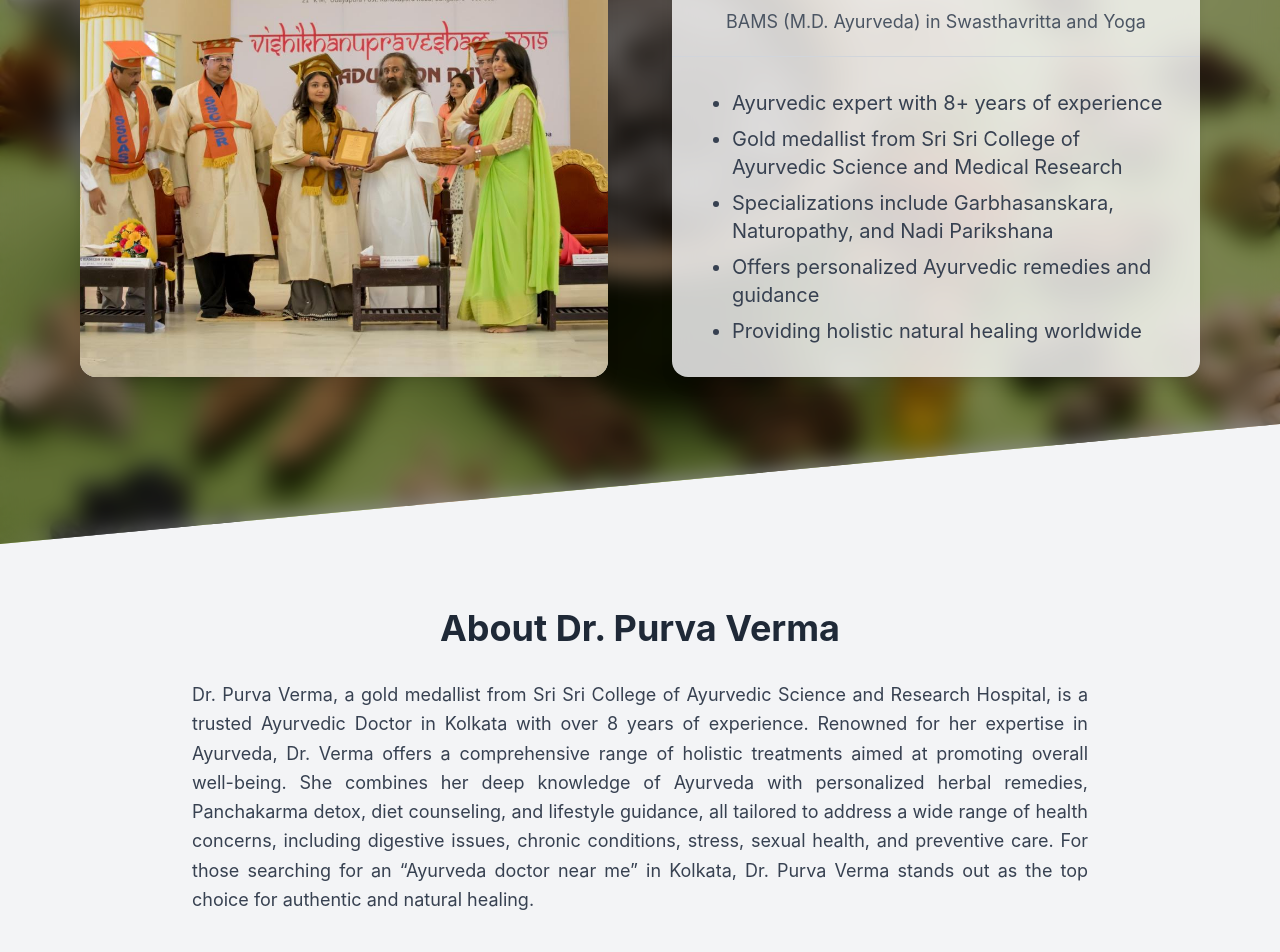
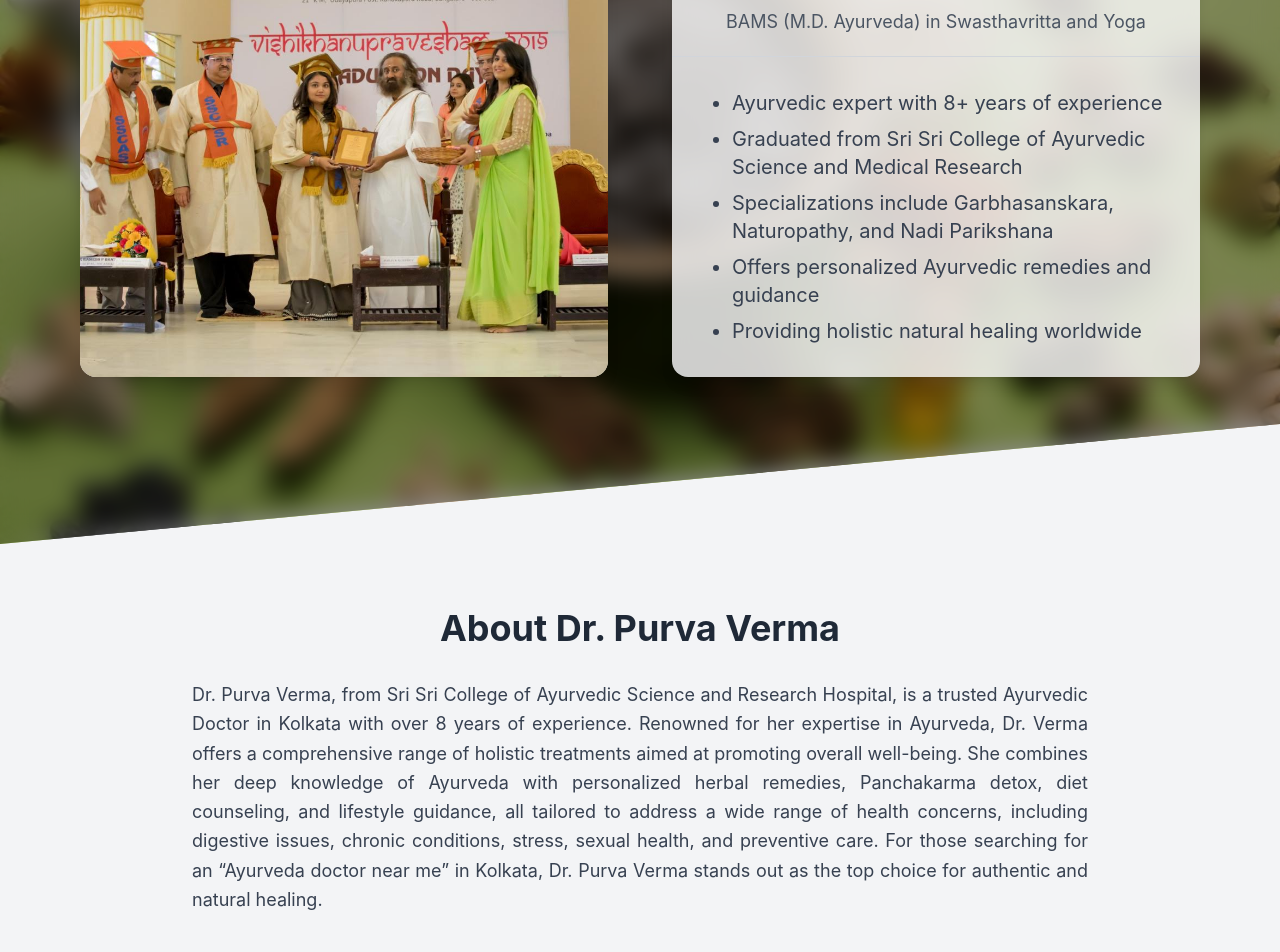
Before and after one commit to nikv1811/dr-purva-verma, a React (Create React App) app: page / in a window 1280 px wide. Shown: the part 320-1272 px from the top of the page. Built offline with nearby package versions, Linux system fonts and the light colour scheme; no server answers.

Commit message:
minor refacxtor

```diff
--- a/src/components/About.js
+++ b/src/components/About.js
@@ -6,7 +6,7 @@ const About = () => {
             <div className="max-w-4xl mx-auto text-center"> {/* Centered content */}
                 <h2 className="text-4xl font-bold text-gray-800 mb-8">About Dr. Purva Verma</h2> {/* Styled heading */}
                 <p className="text-lg text-gray-700 leading-relaxed text-justify"> {/* Styled paragraph */}
-                    Dr. Purva Verma, a gold medallist from Sri Sri College of Ayurvedic Science and Research Hospital, is a trusted Ayurvedic Doctor in Kolkata with over {new Date().getFullYear() - 2017} years of experience. Renowned for her expertise in Ayurveda, Dr. Verma offers a comprehensive range of holistic treatments aimed at promoting overall well-being. She combines her deep knowledge of Ayurveda with personalized herbal remedies, Panchakarma detox, diet counseling, and lifestyle guidance, all tailored to address a wide range of health concerns, including digestive issues, chronic conditions, stress, sexual health, and preventive care. For those searching for an “Ayurveda doctor near me” in Kolkata, Dr. Purva Verma stands out as the top choice for authentic and natural healing.
+                    Dr. Purva Verma, from Sri Sri College of Ayurvedic Science and Research Hospital, is a trusted Ayurvedic Doctor in Kolkata with over {new Date().getFullYear() - 2017} years of experience. Renowned for her expertise in Ayurveda, Dr. Verma offers a comprehensive range of holistic treatments aimed at promoting overall well-being. She combines her deep knowledge of Ayurveda with personalized herbal remedies, Panchakarma detox, diet counseling, and lifestyle guidance, all tailored to address a wide range of health concerns, including digestive issues, chronic conditions, stress, sexual health, and preventive care. For those searching for an “Ayurveda doctor near me” in Kolkata, Dr. Purva Verma stands out as the top choice for authentic and natural healing.
                 </p>
             </div>
             <div className="w-2/3 h-px bg-gray-300 mx-auto mt-12"></div> {/* Added separator */}
--- a/src/components/FAQ.js
+++ b/src/components/FAQ.js
@@ -3,7 +3,7 @@ import React from 'react';
 const faqs = [
     {
         question: 'What are Dr. Purva Verma\'s medical qualifications and experience?',
-        answer: 'Dr. Purva Verma is a premier Gold Medalist graduate from the prestigious Sri Sri College of Ayurvedic Science and Research Hospital. She holds a BAMS and MD in Ayurveda with over 8 years of specialized clinical experience in root-cause healing, pulse diagnosis, and advanced Panchakarma.'
+        answer: 'Dr. Purva Verma is a premier graduate from the prestigious Sri Sri College of Ayurvedic Science and Research Hospital. She holds a BAMS and MD in Ayurveda with over 8 years of specialized clinical experience in root-cause healing, pulse diagnosis, and advanced Panchakarma.'
     },
     {
         question: 'Where is Swasthyaveda Healthcare clinic located in Kolkata?',
--- a/src/components/HeroSection.js
+++ b/src/components/HeroSection.js
@@ -45,7 +45,7 @@ const HeroSection = () => {
                         {/* Bullet points for qualifications and expertise */}
                         <ul className="pl-7 list-disc list-outside text-lg md:text-xl text-gray-700 space-y-2 text-left"> {/* Styled unordered list */}
                             <li>Ayurvedic expert with {new Date().getFullYear() - 2017}+ years of experience</li>
-                            <li>Gold medallist from Sri Sri College of Ayurvedic Science and Medical Research</li>
+                            <li>Graduated from Sri Sri College of Ayurvedic Science and Medical Research</li>
                             <li>Specializations include Garbhasanskara, Naturopathy, and Nadi Parikshana</li>
                             <li>Offers personalized Ayurvedic remedies and guidance</li>
                             <li>Providing holistic natural healing worldwide</li>
```
